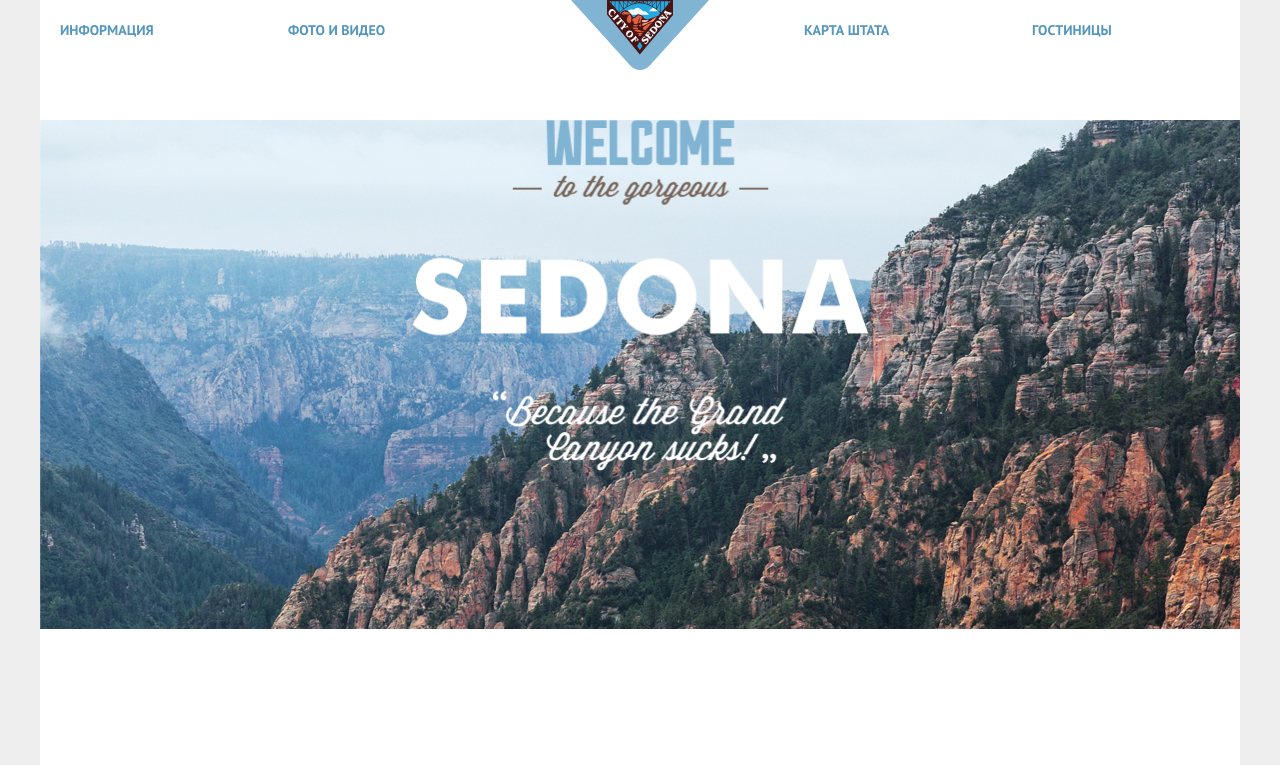
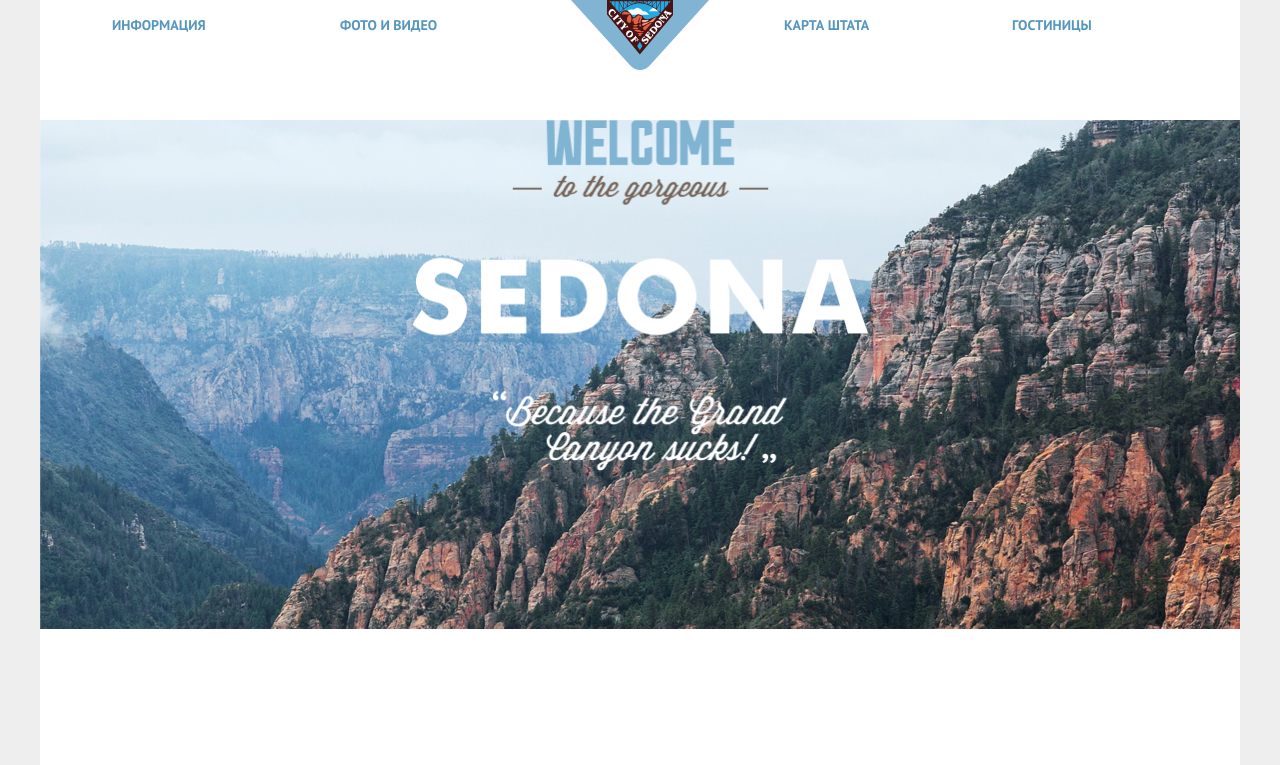
Before and after one commit to AntonRogov251/100329-sedona-28, a plain HTML site: page index.html in a window 1280 px wide. Shown: the top 765 px of the page. Drawn offline with Linux system fonts and the light colour scheme.

Commit message:
Update style.css

```diff
--- a/css/style.css
+++ b/css/style.css
@@ -108,6 +108,13 @@ body {
   .site-navigation li:nth-child(3){
     margin-left: auto;
   }
+  .site-navigation li:nth-child(1){
+    margin-left: 72px;
+
+  }
+   .site-navigation li:nth-child(4){
+
+  }
   /*Logo*/
   .main-header-logo {
     width: 138px;
@@ -136,7 +143,8 @@ body {
   .user-navigation a {
     color: var(--basic-press-blue);
     display: block;
-    padding: 20px 20px;
+    padding-top: 15px;
+    padding-bottom: 15px;
   }
 
   .site-navigation a:hover,
```
